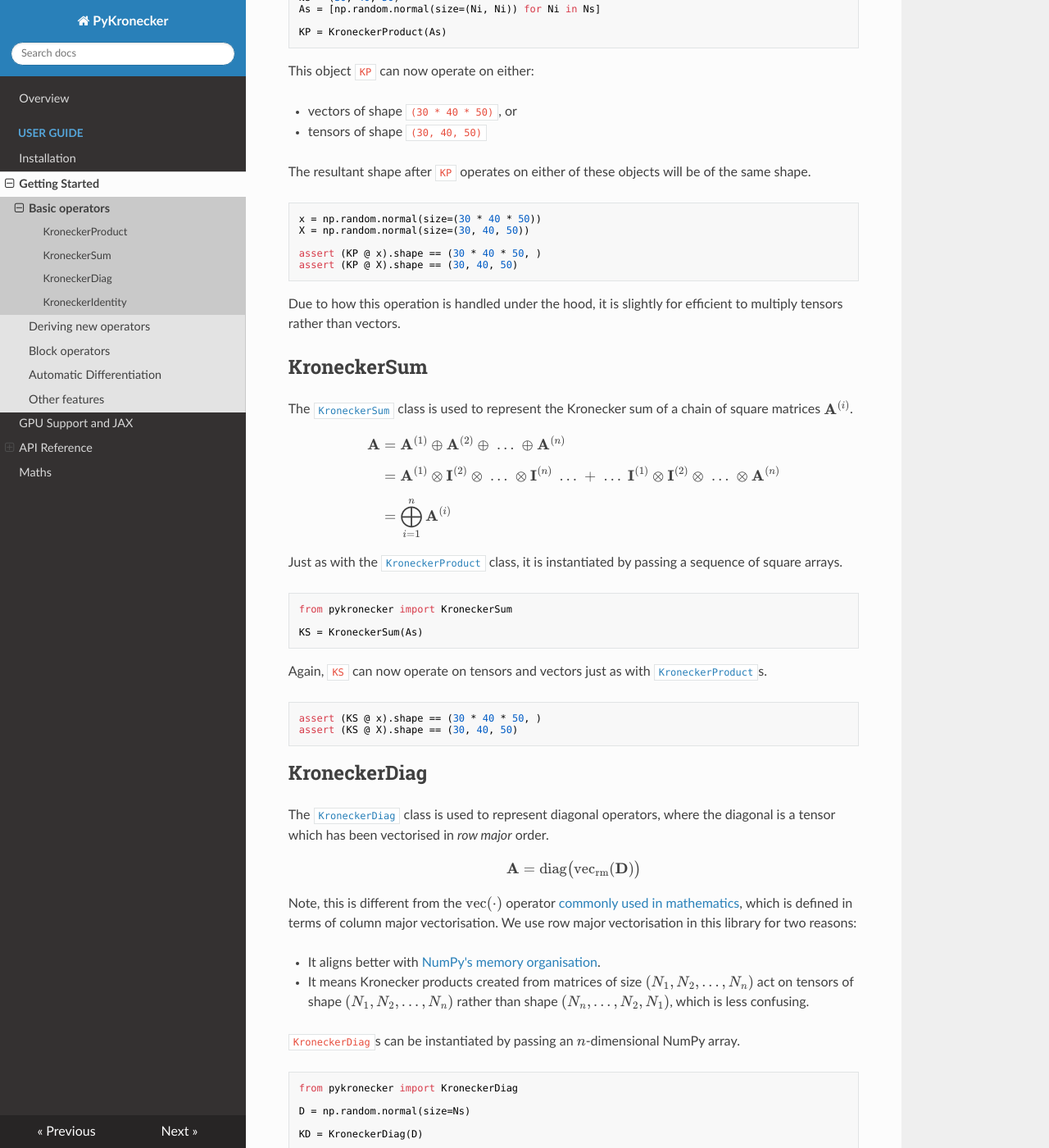
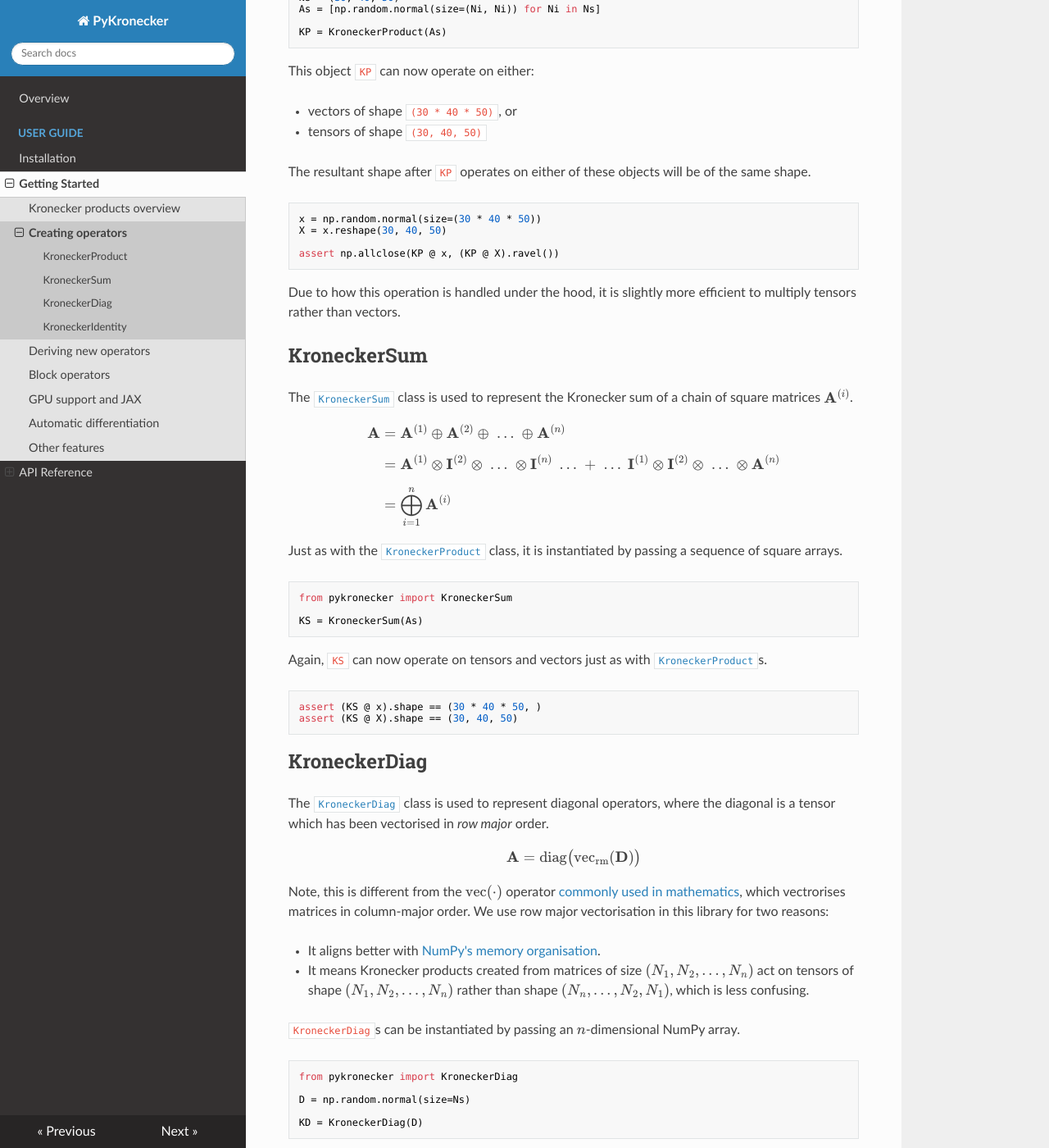
Before and after one commit to nickelnine37/pykronecker, an MkDocs documentation site: the page built from docs/getting_started/operators.md, in a window 1280 px wide and 1400 px high, scrolled down 661 px. Shown: the whole window at 82% size. Built offline with MkDocs 1.6.1, drawn with Linux system fonts in a browser that asks for light colours; nearby versions of some CDN libraries; formulas are drawn with MathJax 3; some of the changed text lies outside the part shown.

Commit message:
small updates to docs

````diff
--- a/docs/getting_started/operators.md
+++ b/docs/getting_started/operators.md
@@ -1,4 +1,4 @@
-# Basic Operators
+# Creating basic operators
 
 PyKronecker provides four basic operators, which are all subclasses of the [`KroneckerOperator`](../api/kroneckeroperator) class. They are
 
@@ -36,13 +36,12 @@ The resultant shape after `KP` operates on either of these objects will be of th
 
 ```python
 x = np.random.normal(size=(30 * 40 * 50))
-X = np.random.normal(size=(30, 40, 50))
+X = x.reshape(30, 40, 50)
 
-assert (KP @ x).shape == (30 * 40 * 50, )
-assert (KP @ X).shape == (30, 40, 50)
+assert np.allclose(KP @ x, (KP @ X).ravel())
 ```
 
-Due to how this operation is handled under the hood, it is slightly for efficient to multiply tensors rather than vectors.
+Due to how this operation is handled under the hood, it is slightly more efficient to multiply tensors rather than vectors.
 
 
 
@@ -79,7 +78,7 @@ The [`KroneckerDiag`](../../api/kroneckerdiag) class is used to represent diagon
 $$
 \mathbf{A} = \text{diag}\big( \text{vec}_{\text{rm}}(\mathbf{D}) \big)
 $$
-Note, this is different from the \(\text{vec}(\cdot)\) operator [commonly used in mathematics](https://en.wikipedia.org/wiki/Vectorization_(mathematics)), which is defined in terms of column major vectorisation. We use row major vectorisation in this library for two reasons:
+Note, this is different from the \(\text{vec}(\cdot)\) operator [commonly used in mathematics](https://en.wikipedia.org/wiki/Vectorization_(mathematics)), which vectrorises matrices in column-major order. We use row major vectorisation in this library for two reasons:
 
 * It aligns better with [NumPy's memory organisation](https://numpy.org/devdocs/dev/internals.html).
 * It means Kronecker products created from matrices of size  \((N_1, N_2, ..., N_n)\)  act on tensors of shape \((N_1, N_2, ..., N_n)\) rather than shape \((N_n, ..., N_2, N_1)\), which is less confusing.
--- a/mkdocs.yml
+++ b/mkdocs.yml
@@ -5,12 +5,13 @@ nav:
     - User Guide:
         - Installation: install.md
         - Getting Started:
-              - Basic operators: getting_started/operators.md
+              - Kronecker products overview: getting_started/maths.md
+              - Creating operators: getting_started/operators.md
               - Deriving new operators: getting_started/composite.md
               - Block operators: getting_started/block.md
-              - Automatic Differentiation: getting_started/autodiff.md
+              - GPU support and JAX: getting_started/jax.md
+              - Automatic differentiation: getting_started/autodiff.md
               - Other features: getting_started/features.md
-        - GPU Support and JAX: jax.md
         - API Reference:
               - KroneckerOperator: api/kroneckeroperator.md
               - KroneckerProduct: api/kroneckerproduct.md
@@ -19,7 +20,6 @@ nav:
               - KroneckerIdentity: api/kroneckeridentity.md
               - KroneckerBlock: api/kroneckerblock.md
               - KroneckerBlockDiag: api/kroneckerblockdiag.md
-        - Maths: maths.md
 #        - Developers: about.md
 
 theme: readthedocs
````
Also changed, not shown: docs/getting_started/jax.md (added, +31 -0 lines), docs/getting_started/maths.md (added, +32 -0 lines), docs/install.md (+28 -2 lines), docs/jax.md (deleted, +0 -53 lines), docs/maths.md (deleted, +0 -20 lines), docs/examples.md (deleted), 1 other file.
